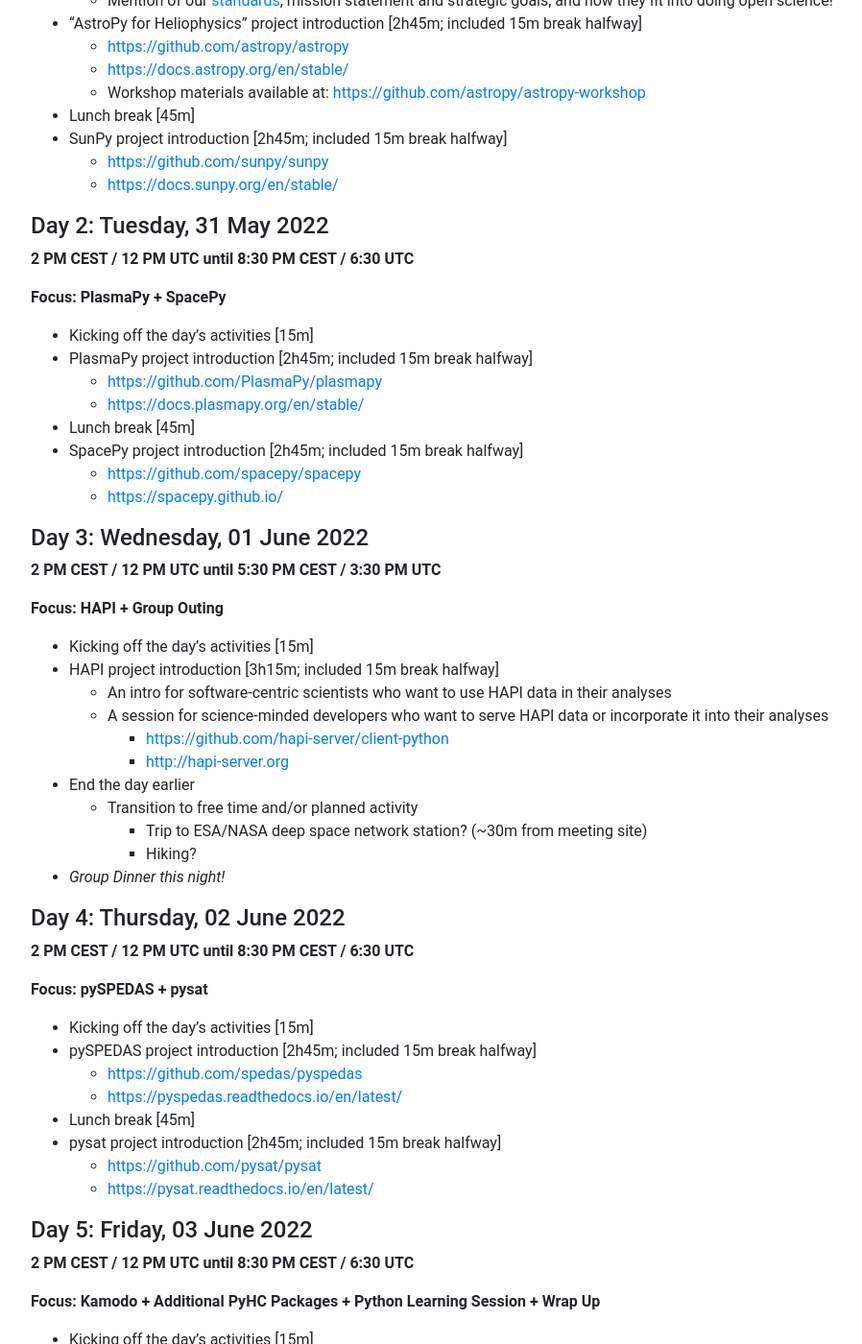
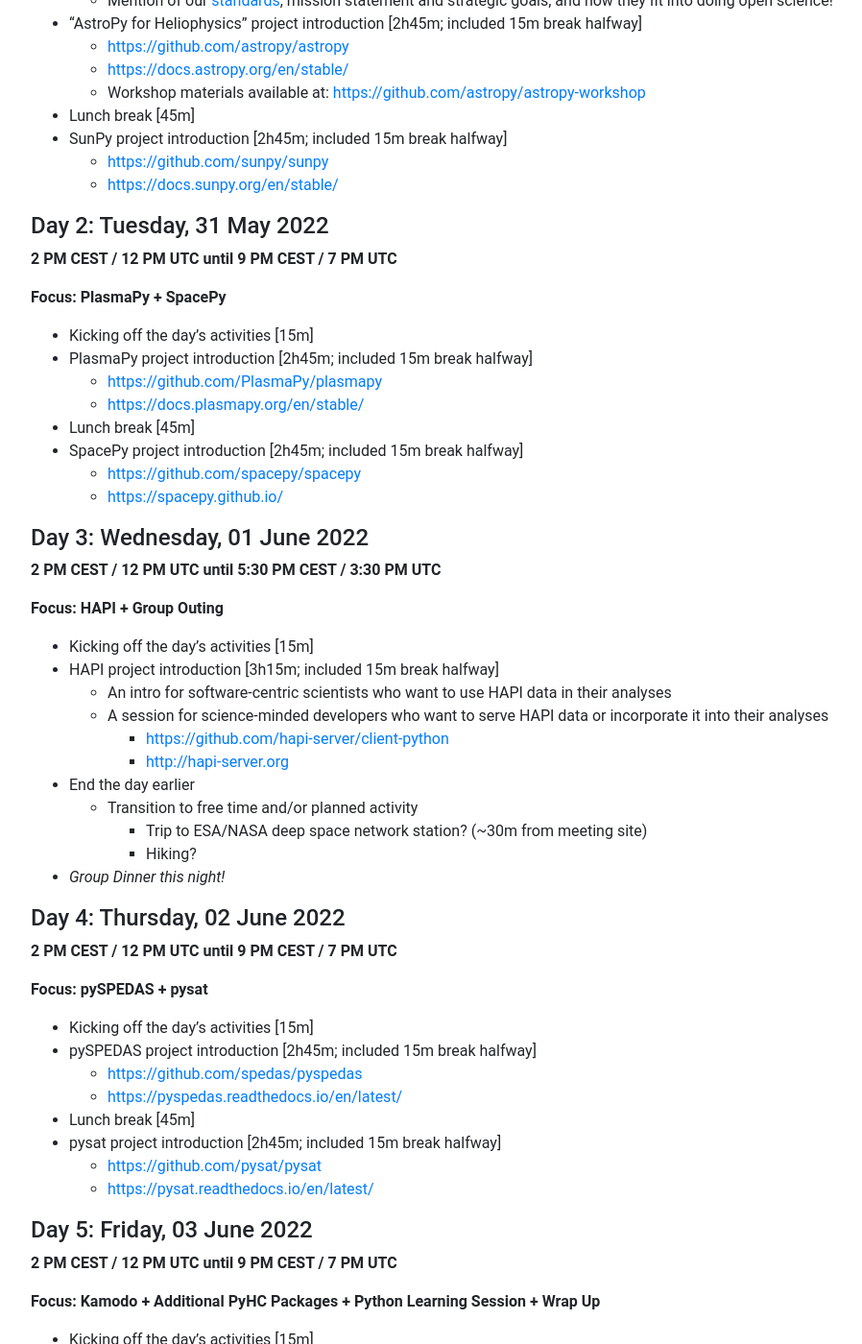
Before and after one commit to heliophysicsPy/heliophysicsPy.github.io, a Jekyll site: the page built from _pages/meetings/summer_school.md, in a window 1280 px wide and 1400 px high, scrolled down 2091 px. Shown: the whole window at 96% size, without its empty margins (69-967 px from the left). Built offline with Jekyll 4.4.1, drawn with Linux system fonts in a browser that asks for light colours; nearby versions of some CDN libraries.

Commit message:
Standardize days to end at 9 PM CEST

```diff
--- a/_pages/meetings/summer_school.md
+++ b/_pages/meetings/summer_school.md
@@ -68,7 +68,7 @@
     - [https://docs.sunpy.org/en/stable/](https://docs.sunpy.org/en/stable/)
 
 #### Day 2: Tuesday, 31 May 2022
-**2 PM CEST / 12 PM UTC until 8:30 PM CEST / 6:30 UTC**
+**2 PM CEST / 12 PM UTC until 9 PM CEST / 7 PM UTC**
 
 **Focus: PlasmaPy + SpacePy**
  - Kicking off the day’s activities [15m]
@@ -97,7 +97,7 @@
  - _Group Dinner this night!_
 
 #### Day 4: Thursday, 02 June 2022
-**2 PM CEST / 12 PM UTC until 8:30 PM CEST / 6:30 UTC**
+**2 PM CEST / 12 PM UTC until 9 PM CEST / 7 PM UTC**
 
 **Focus: pySPEDAS + pysat**
  - Kicking off the day’s activities [15m]
@@ -110,7 +110,7 @@
     - [https://pysat.readthedocs.io/en/latest/](https://pysat.readthedocs.io/en/latest/)
 
 #### Day 5: Friday, 03 June 2022
-**2 PM CEST / 12 PM UTC until 8:30 PM CEST / 6:30 UTC**
+**2 PM CEST / 12 PM UTC until 9 PM CEST / 7 PM UTC**
 
 **Focus: Kamodo + Additional PyHC Packages + Python Learning Session + Wrap Up**
  - Kicking off the day’s activities [15m]
```
